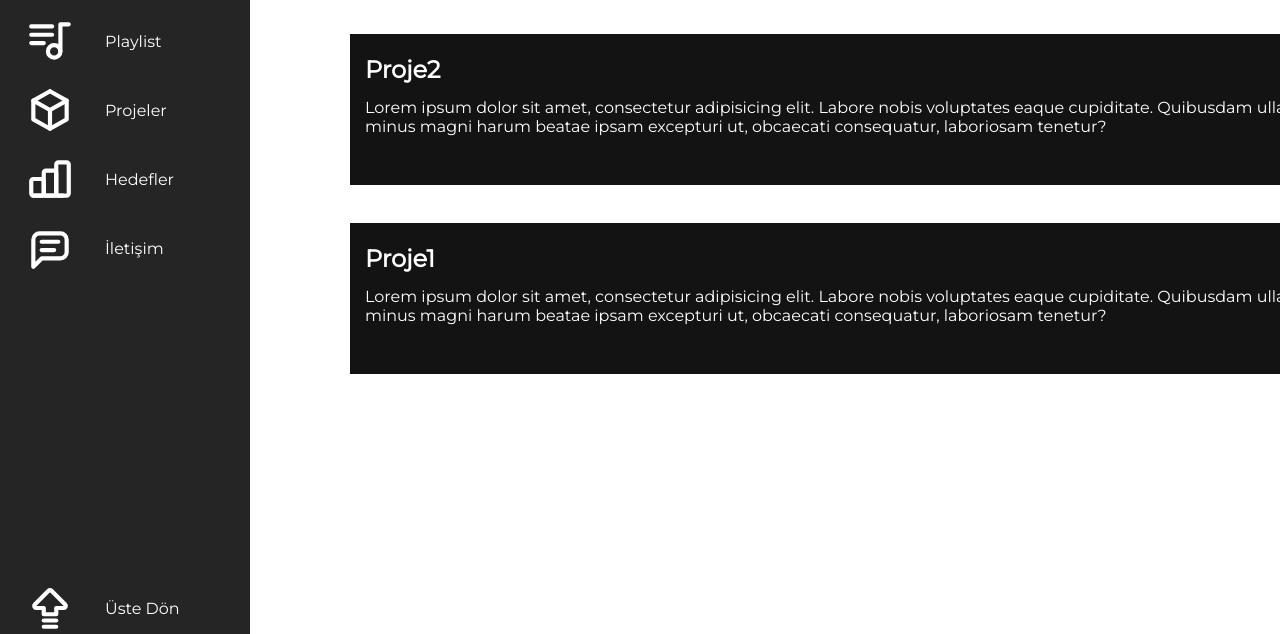
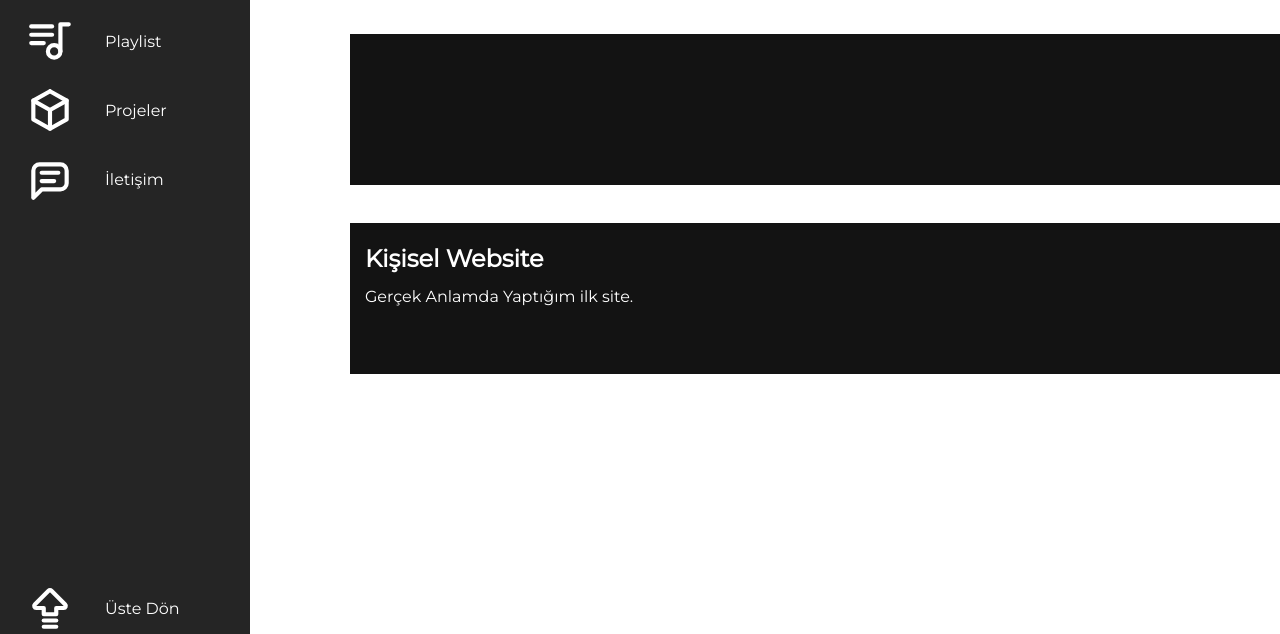
Before and after one commit to OneWhiteOnejs/my-personal-website, a plain HTML site: page projeler.html in a window 1280 px wide. Shown: the part 166-800 px from the top of the page. Drawn offline with Linux system fonts and the light colour scheme.

Commit message:
Update projeler.html

```diff
--- a/projeler.html
+++ b/projeler.html
@@ -48,14 +48,6 @@
               </div>
             </a>
 
-            <br />
-
-            <a href="hedefler.html" class="iconkutu">
-              <div class="x">
-                <img src="img/hedefler.svg" alt="hedefler" class="hedeflerico" />
-                <span>Hedefler</span>
-              </div>
-            </a>
            <br>
             <a href="iletisim.html" class="iconkutu">
               <div class="x">
@@ -76,14 +68,14 @@
       </div>
       <div class="main">
         <div class="ornekproje">
-          <h2>Proje2</h2>
+          <!-- <h2>Proje2</h2>
           <h6 class="ornekprojeh6">04.07.2022</h6>
           <p>
             Lorem ipsum dolor sit amet, consectetur adipisicing elit. Labore
             nobis voluptates eaque cupiditate. Quibusdam ullam nesciunt id
             aperiam animi minus magni harum beatae ipsam excepturi ut, obcaecati
             consequatur, laboriosam tenetur?
-          </p>
+          </p> -->
 
           <a
             href="https://github.com"
@@ -97,13 +89,10 @@
         <br />
         <br />
         <div class="ornekproje">
-          <h2>Proje1</h2>
+          <h2>Kişisel Website</h2>
           <h6 class="ornekprojeh6">03.07.2022</h6>
           <p>
-            Lorem ipsum dolor sit amet, consectetur adipisicing elit. Labore
-            nobis voluptates eaque cupiditate. Quibusdam ullam nesciunt id
-            aperiam animi minus magni harum beatae ipsam excepturi ut, obcaecati
-            consequatur, laboriosam tenetur?
+            Gerçek Anlamda Yaptığım ilk site.
           </p>
 
           <a
@@ -111,8 +100,7 @@
             target="_blank"
             class="ornekproje linkegit"
           >
-            <img src="img/linkegit.svg" alt="github" class="githubico" />
-            <!-- buraya okun üzerine "Projeye Git" vb. bişi yazılması sağlanacak. -->
+            <img src="img/linkegit.svg" alt="https://github.com/OneWhiteOnejs/my-personal-website" class="githubico" />
           </a>
         </div>
       </div>
```
